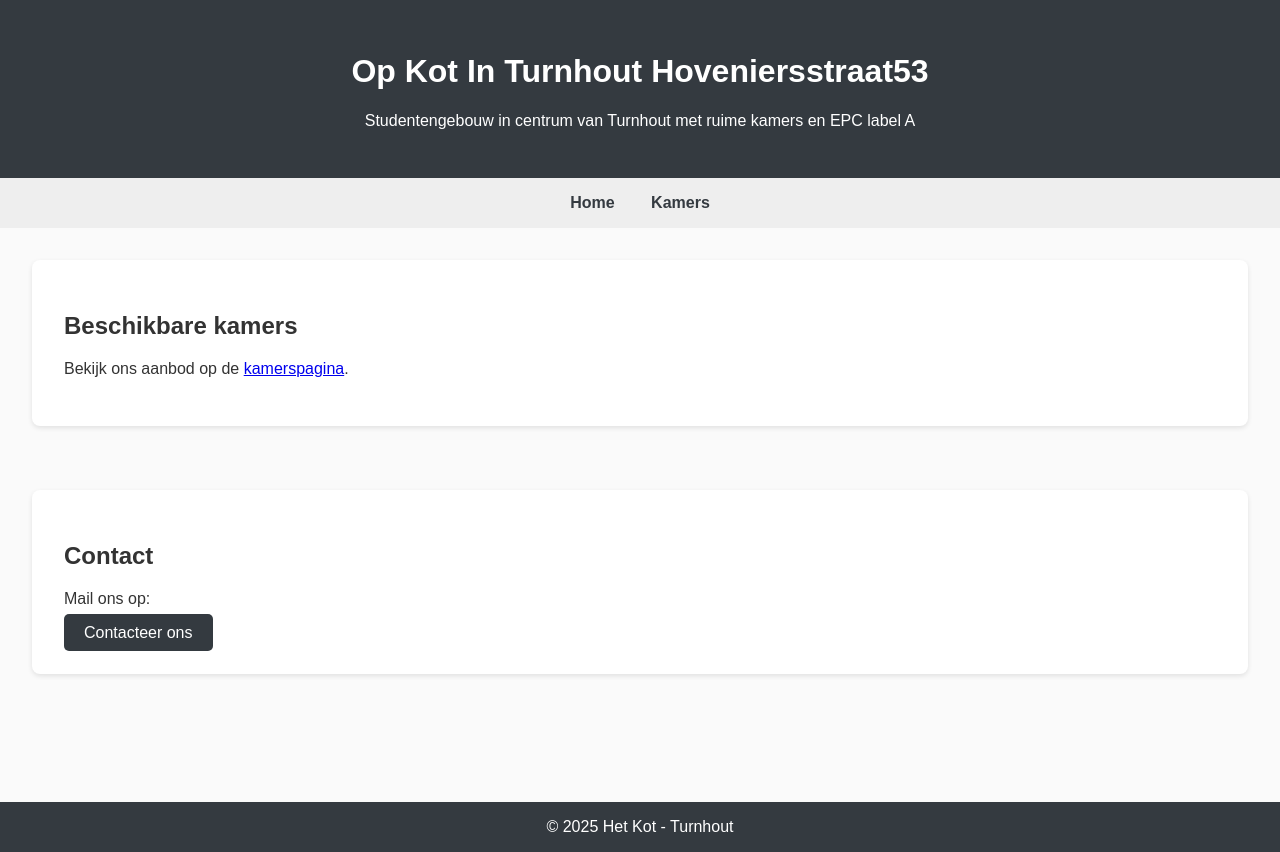
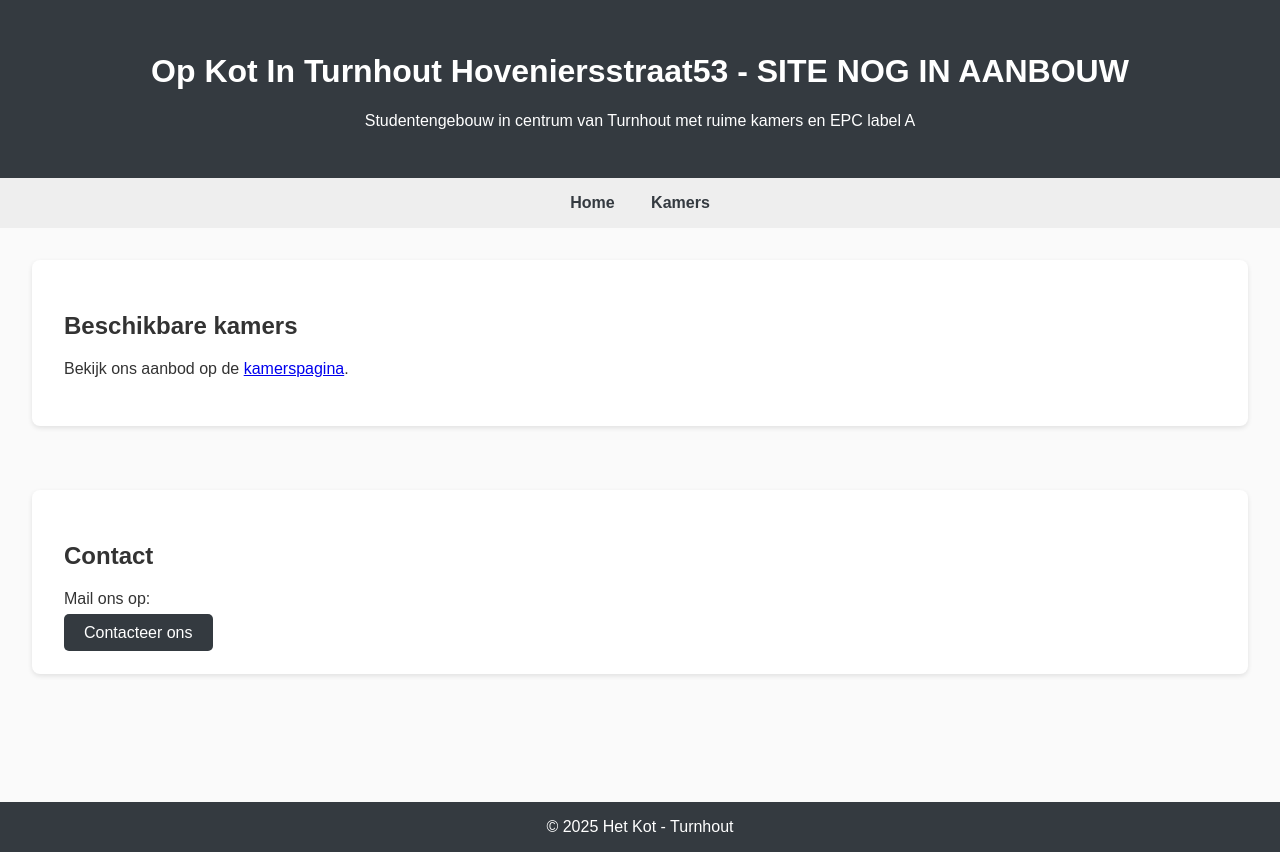
Before and after one commit to Hoveniersstraat53/Op-Kot-In-Turnhout-Hoveniesstraat53, a plain HTML site: page index.html in a window 1280 px wide. Drawn offline with Linux system fonts and the light colour scheme.

Commit message:
Update index.html

```diff
--- a/index.html
+++ b/index.html
@@ -3,7 +3,7 @@
 <head>
     <meta charset="UTF-8">
     <meta name="Op Kot In Turnhout Hoveniersstraat 53" content="width=device-width, initial-scale=1.0">
-    <title>Op Kot In Turnhout Hoveniersstraat53 - SITE NOG IN AANBOUW </title>
+    <title>Op Kot In Turnhout Hoveniersstraat53</title>
     <style>
         body { font-family: Arial, sans-serif; margin: 0; padding: 0; background-color: #fafafa; color: #333; }
         header { background-color: #343a40; color: white; padding: 2rem; text-align: center; }
@@ -18,7 +18,7 @@
 </head>
 <body>
 <header>
-    <h1>Op Kot In Turnhout Hoveniersstraat53</h1>
+    <h1>Op Kot In Turnhout Hoveniersstraat53 - SITE NOG IN AANBOUW </h1>
     <p>Studentengebouw in centrum van Turnhout met ruime kamers en EPC label A</p>
 </header>
 <nav>
```
